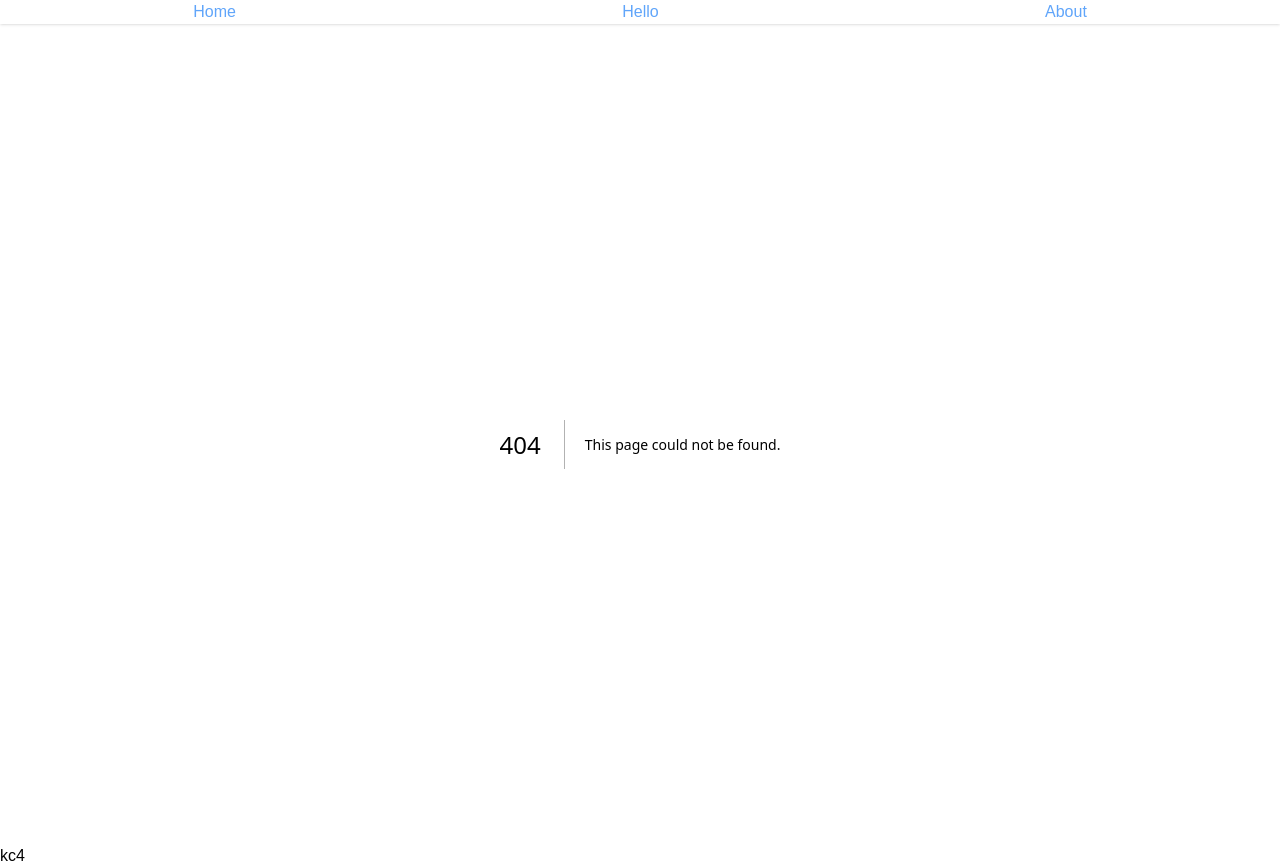
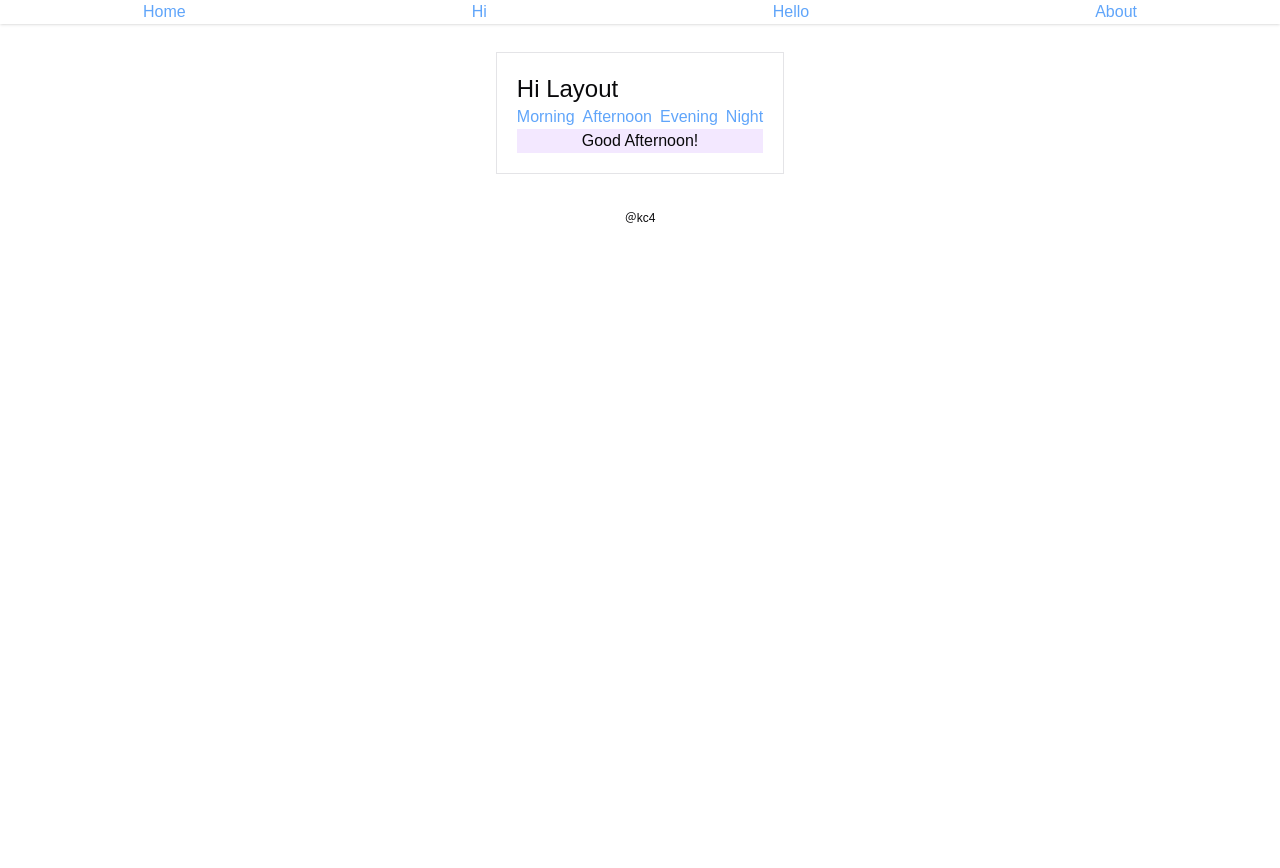
Before and after one commit to yermxx/sesac-practice, a Next.js app in the folder next/app14/: page /hi/afternoon in a window 1280 px wide. Before the commit this address had no page. After the commit the page ends 800 px from the top, so only its background shows below. Built offline with nearby package versions, Linux system fonts and the light colour scheme.

Commit message:
✨ (Nextjs) Dynamic routes

```diff
--- /dev/null
+++ b/next/app14/app/(routes)/hi/[time]/page.tsx
@@ -0,0 +1,21 @@
+// generateStaticParams(): 동적 경로여도 미리 페이지를 만들어줌
+export function generateStaticParams() {
+  return ['morning', 'afternoon', 'evening', 'night'].map((time) => ({
+    time,
+  }));
+}
+
+export default function Time({
+  params: { time },
+  searchParams: { q },
+}: {
+  params: { time: string };
+  searchParams: { q: string };
+}) {
+  return (
+    <p className='capitalize'>
+      Good {time}!
+      <span className='normal-case text-green-600 font-bold'>{q}</span>
+    </p>
+  );
+}
--- /dev/null
+++ b/next/app14/app/(routes)/hi/layout.tsx
@@ -0,0 +1,22 @@
+import Link from 'next/link';
+import { PropsWithChildren } from 'react';
+
+const TIMES = ['morning', 'afternoon', 'evening', 'night'];
+
+export default function HiLayout({ children }: PropsWithChildren) {
+  return (
+    <div className='border p-5'>
+      <h1 className='text-2xl'>Hi Layout</h1>
+      <div className='flex gap-2'>
+        {TIMES.map((time) => {
+          return (
+            <Link key={time} href={`/hi/${time}`} className='capitalize'>
+              {time}
+            </Link>
+          );
+        })}
+      </div>
+      <div className='bg-purple-100 text-center'>{children}</div>
+    </div>
+  );
+}
--- /dev/null
+++ b/next/app14/app/(routes)/hi/page.tsx
@@ -0,0 +1,3 @@
+export default function Hi() {
+  return <>Hi!</>;
+}
--- a/next/app14/app/layout.tsx
+++ b/next/app14/app/layout.tsx
@@ -33,8 +33,8 @@ export default function RootLayout({
         <header>
           <Nav />
         </header>
-        <main className='flex flex-col items-center'>{children}</main>
-        <footer>kc4</footer>
+        <main className='flex flex-col items-center mb-9'>{children}</main>
+        <footer className='text-center text-xs'>＠kc4</footer>
       </body>
     </html>
   );
--- a/next/app14/components/Nav.tsx
+++ b/next/app14/components/Nav.tsx
@@ -2,8 +2,9 @@ import Link from 'next/link';
 
 export default function Nav() {
   return (
-    <nav className='flex justify-around shadow mb-5'>
+    <nav className='flex justify-around shadow mb-7'>
       <Link href='/'>Home</Link>
+      <Link href='/hi'>Hi</Link>
       <Link href='/hello'>Hello</Link>
       <Link href='/about'>About</Link>
     </nav>
```
